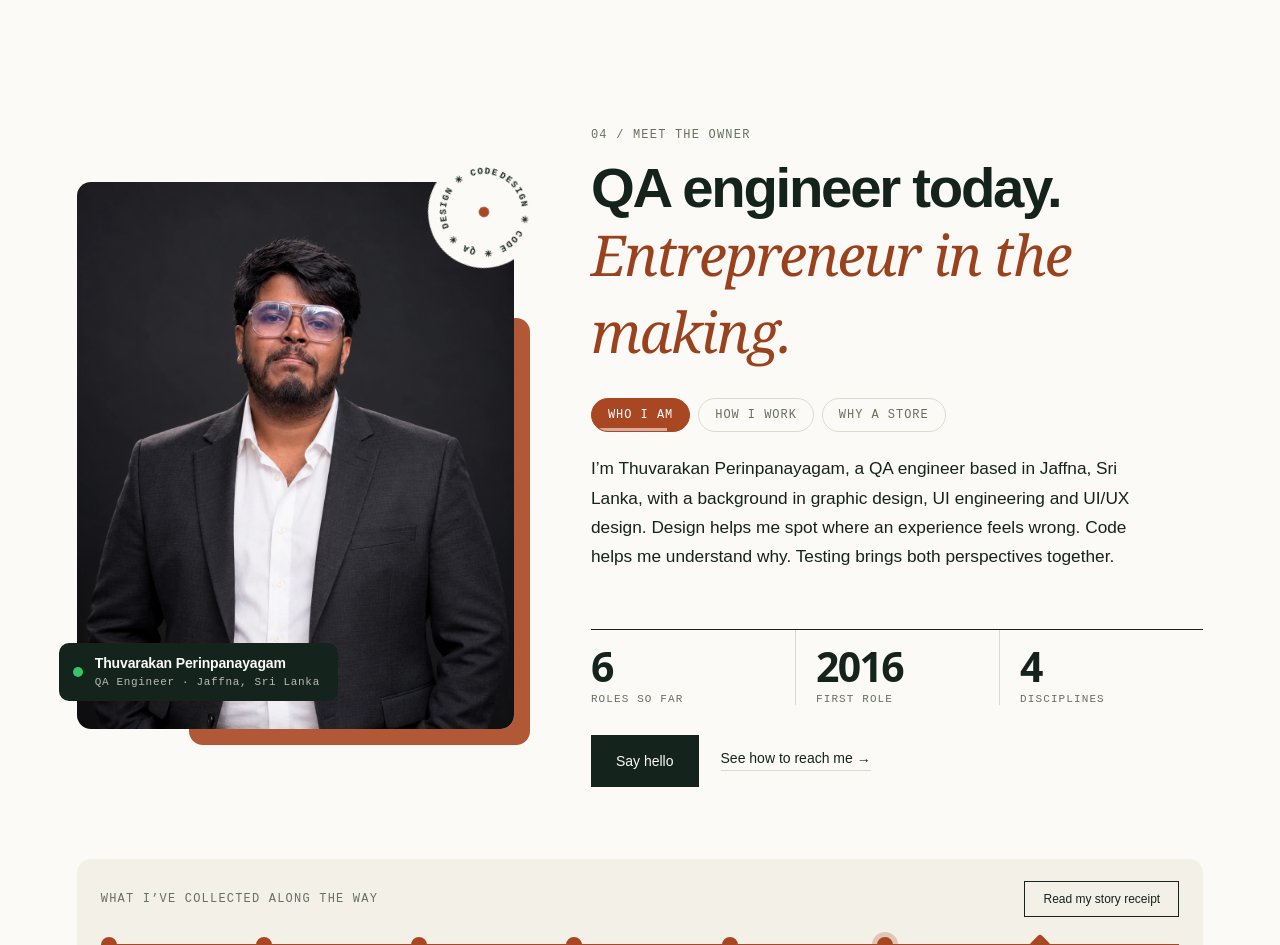
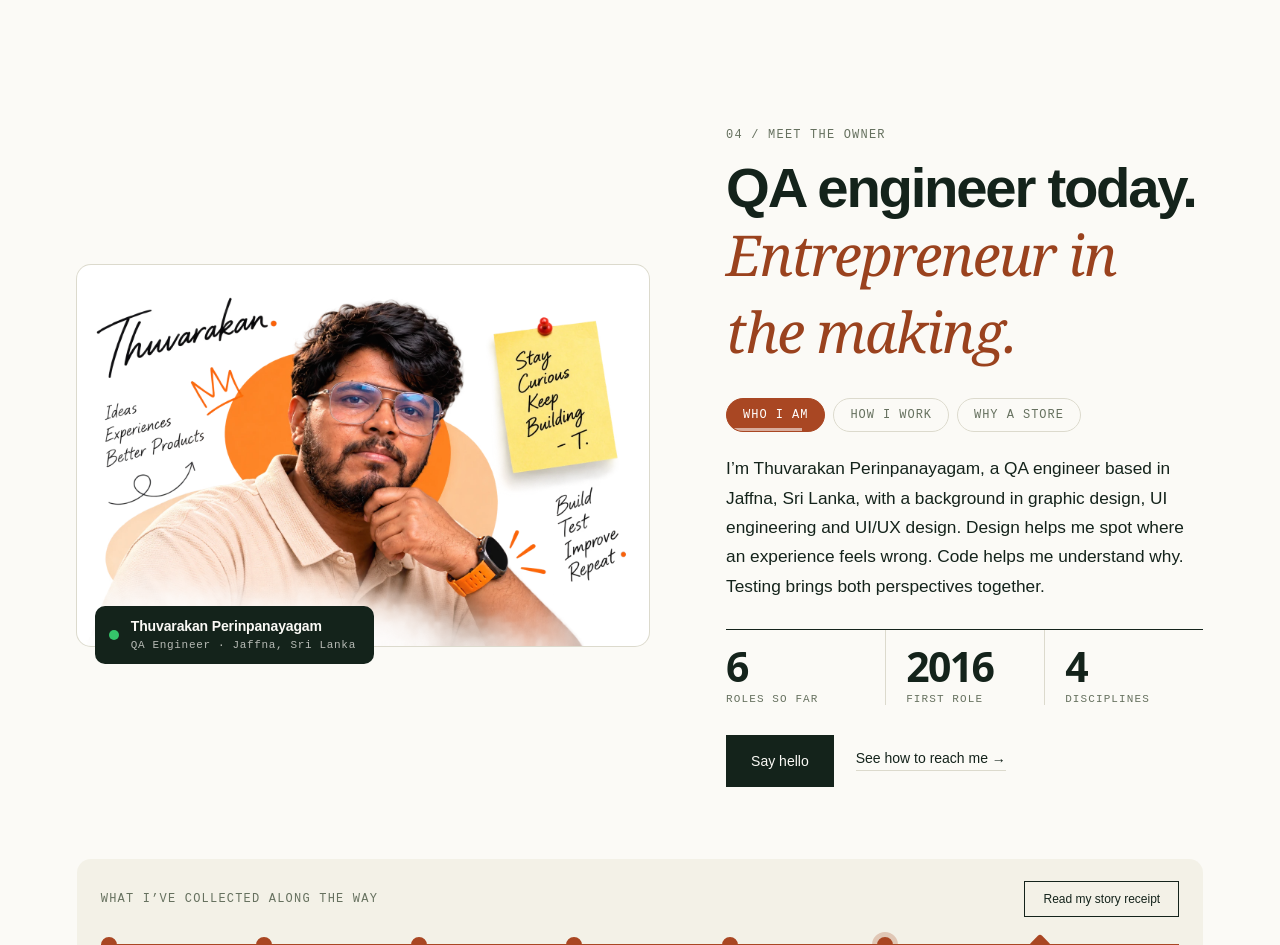
Before and after one commit to Thuvarakanp/TestPort, a React (Vite) app: page / in a window 1280 px wide. Shown: the part 10320-11265 px from the top of the page. Built offline with nearby package versions, Linux system fonts and the light colour scheme.

Commit message:
Meet the owner: use the new collage portrait
Co-Authored-By: Claude Sonnet 5.5 <noreply@anthropic.com>
Claude-Session: https://claude.ai/code/session_01JbT4DJRAdyRM58RNoFcmRz

```diff
--- a/src/components/Owner.jsx
+++ b/src/components/Owner.jsx
@@ -53,15 +53,9 @@ export default function Owner({ onReceipt }) {
     <section className="owner" id="about" aria-labelledby="owner-title">
       <div className="owner-grid">
         <Reveal className="owner-photo">
-          <span className="owner-block" aria-hidden="true" />
-          <svg className="owner-stamp" viewBox="0 0 120 120" aria-hidden="true">
-            <defs><path id="stamp-circle" d="M60,60 m-44,0 a44,44 0 1,1 88,0 a44,44 0 1,1 -88,0" /></defs>
-            <text><textPath href="#stamp-circle">DESIGN ✳ CODE ✳ QA ✳ DESIGN ✳ CODE ✳ QA ✳</textPath></text>
-            <circle cx="60" cy="60" r="6" />
-          </svg>
           <div className="owner-frame">
-            <img src={img('owner-studio-suit.webp')} width="1086" height="1448" loading="lazy"
-              alt="Thuvarakan wearing glasses, a dark charcoal suit and a white shirt in a studio portrait" />
+            <img src={img('owner-collage.webp')} width="1536" height="1024" loading="lazy"
+              alt="Thuvarakan resting his chin on his hand, with handwritten notes: Ideas, Experiences, Better Products; Stay curious, keep building; Build, Test, Improve, Repeat" />
           </div>
           <div className="owner-badge">
             <span className="badge-dot" aria-hidden="true" />
--- a/src/styles/owner.css
+++ b/src/styles/owner.css
@@ -92,3 +92,11 @@
 }
 @media(max-width:520px){.journey{grid-template-columns:repeat(2,1fr)}.owner-stamp{width:88px;height:88px;right:-8px;top:-30px}.owner-block{inset:auto -8px -12px auto}.owner-stats dd{font-size:10px}.owner-stats div+div{padding-left:12px}}
 @media(prefers-reduced-motion:reduce){.owner-panel,.badge-dot,.owner-stamp,.owner-tabs button i{animation:none}.journey::after{transition:none;transform:scaleX(1)}.j-dot{transition:none}}
+
+/* collage portrait: landscape card that carries its own decoration */
+.owner-grid{grid-template-columns:minmax(300px,6fr) 5fr}
+.owner-frame{aspect-ratio:3/2;background:#fff;box-shadow:0 0 0 1px var(--o-line)}
+.owner-frame img{object-position:50% 50%}
+.owner-badge{left:18px;bottom:-18px}
+@media(max-width:900px){.owner-frame{aspect-ratio:3/2}.owner-badge{left:12px;bottom:-22px}}
+@media(max-width:900px){.owner-grid{grid-template-columns:1fr}}
```
Also changed, not shown: public/images/owner-collage.webp (added).
